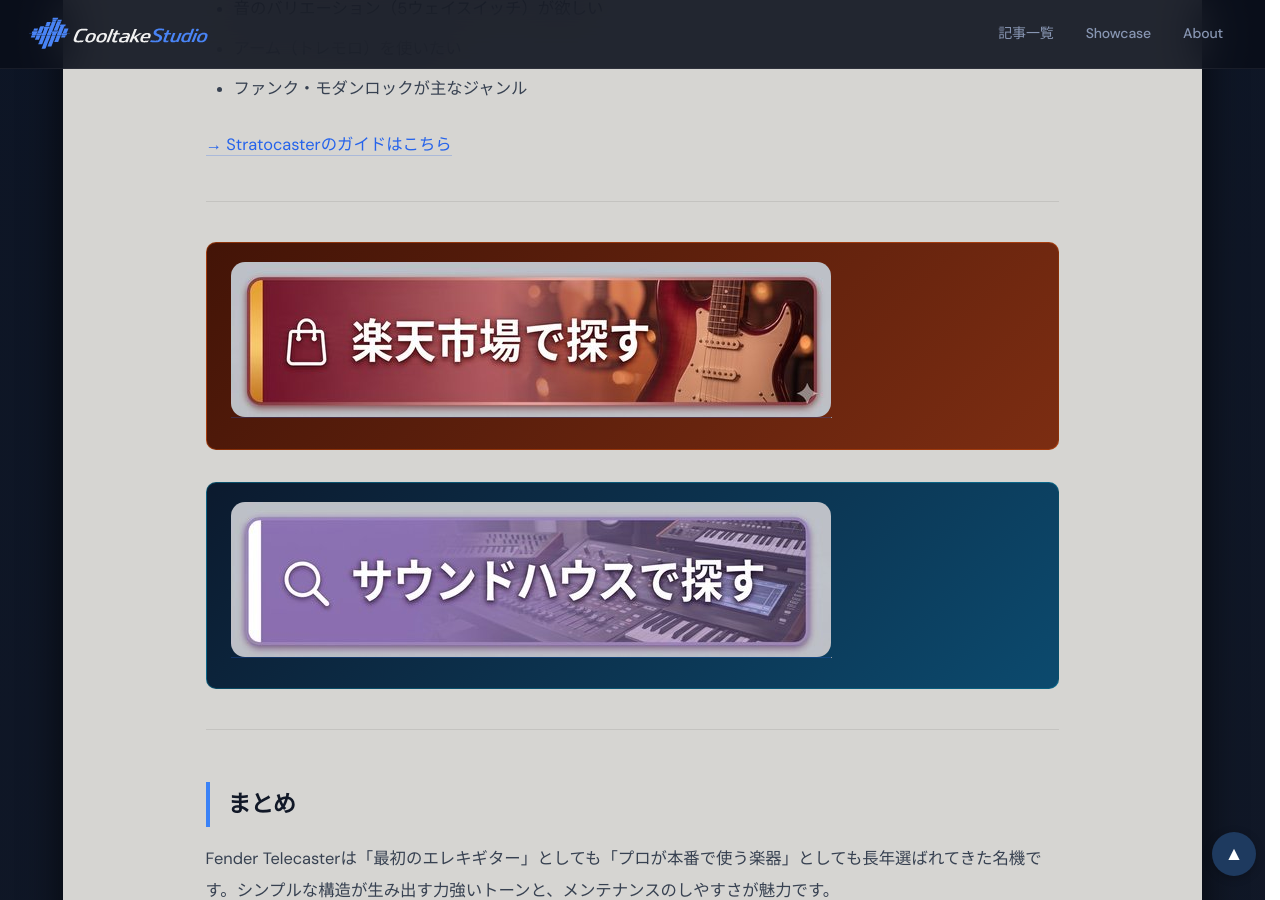
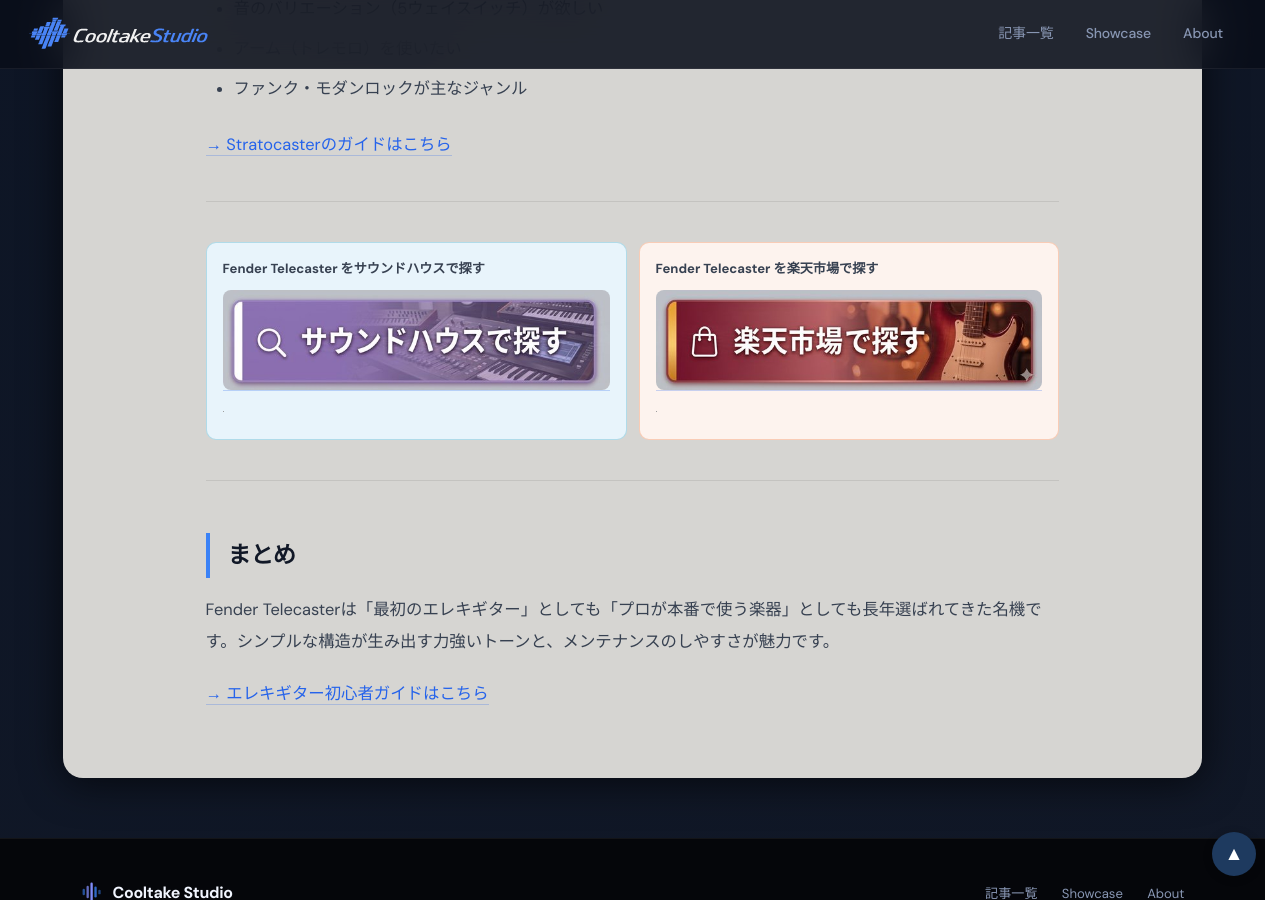
Before and after one commit to cooltake/cooltake-staging, a Jekyll site: the page built from _posts/2026-05-29-fender-telecaster-guide.md, in a window 1280 px wide and 900 px high, scrolled down 2222 px. Built offline with Jekyll 4.4.1, drawn with Linux system fonts in a browser that asks for light colours; some web fonts are replaced; grey boxes are pictures that could not be loaded.

Commit message:
style: unify shop buttons to new design

```diff
--- a/_posts/2026-05-29-fender-telecaster-guide.md
+++ b/_posts/2026-05-29-fender-telecaster-guide.md
@@ -60,8 +60,18 @@
 
 ---
 
-<div style="margin:2rem 0;padding:1.2rem 1.5rem;background:linear-gradient(135deg,#431407,#7c2d12);border-radius:10px;border:1px solid rgba(234,88,12,.4);"><a href="https://hb.afl.rakuten.co.jp/hgc/0b15ddc7.28c5c9ed.0b15ddc8.5d23dd4d/?pc=https%3A%2F%2Fsearch.rakuten.co.jp%2Fsearch%2Fmall%2FFender%2BTelecaster%2F" rel="nofollow" referrerpolicy="no-referrer-when-downgrade" style="display:inline-block;text-decoration:none;"><img src="/assets/images/btn-rakuten.jpg" alt="楽天市場で探す" width="600" height="155" style="max-width:100%;height:auto;border-radius:14px;display:block;"></a><img src="//i.moshimo.com/af/i/impression?a_id=5565352&amp;p_id=54&amp;pc_id=54&amp;pl_id=616" width="1" height="1" style="border:none;" alt="" loading="lazy"></div>
-<div style="margin:2rem 0;padding:1.2rem 1.5rem;background:linear-gradient(135deg,#0c1a2e,#0c4a6e);border-radius:10px;border:1px solid rgba(8,145,178,.4);"><a href="https://h.accesstrade.net/sp/cc?rk=01001xqc00os63&url=https%3A%2F%2Fwww.soundhouse.co.jp%2Fsearch%2Findex%2F%3Fsearch_all%3DFender%2520Telecaster" rel="nofollow" referrerpolicy="no-referrer-when-downgrade" style="display:inline-block;text-decoration:none;"><img src="/assets/images/btn-soundhouse.jpg" alt="サウンドハウスで探す" width="600" height="155" style="max-width:100%;height:auto;border-radius:14px;display:block;"></a><img src="https://h.accesstrade.net/sp/rr?rk=01001xqc00os63" width="1" height="1" border="0" alt="" loading="lazy"></div>
+<div style="display:flex;gap:.75rem;margin:2rem 0;">
+<div style="flex:1;padding:.8rem 1rem 1rem;background:#e8f4fb;border-radius:10px;border:1px solid rgba(8,145,178,.25);">
+<p style="margin:0 0 .5rem;color:#374151;font-size:.82rem;font-weight:bold;">Fender Telecaster をサウンドハウスで探す</p>
+<a href="https://h.accesstrade.net/sp/cc?rk=01001xqc00os63&url=https%3A%2F%2Fwww.soundhouse.co.jp%2Fsearch%2Findex%2F%3Fsearch_all%3DFender%2520Telecaster" rel="nofollow" referrerpolicy="no-referrer-when-downgrade" style="display:block;text-decoration:none;"><img src="/assets/images/btn-soundhouse.jpg" alt="サウンドハウスで探す" width="600" height="155" style="max-width:100%;height:auto;border-radius:8px;display:block;"></a>
+<img src="https://h.accesstrade.net/sp/rr?rk=01001xqc00os63" width="1" height="1" border="0" alt="" loading="lazy">
+</div>
+<div style="flex:1;padding:.8rem 1rem 1rem;background:#fdf3ee;border-radius:10px;border:1px solid rgba(234,88,12,.25);">
+<p style="margin:0 0 .5rem;color:#374151;font-size:.82rem;font-weight:bold;">Fender Telecaster を楽天市場で探す</p>
+<a href="https://hb.afl.rakuten.co.jp/hgc/0b15ddc7.28c5c9ed.0b15ddc8.5d23dd4d/?pc=https%3A%2F%2Fsearch.rakuten.co.jp%2Fsearch%2Fmall%2FFender%2BTelecaster%2F" rel="nofollow" referrerpolicy="no-referrer-when-downgrade" style="display:block;text-decoration:none;"><img src="/assets/images/btn-rakuten.jpg" alt="楽天市場で探す" width="600" height="155" style="max-width:100%;height:auto;border-radius:8px;display:block;"></a>
+<img src="//i.moshimo.com/af/i/impression?a_id=5565352&amp;p_id=54&amp;pc_id=54&amp;pl_id=616" width="1" height="1" style="border:none;" alt="" loading="lazy">
+</div>
+</div>
 
 <!-- AFFILIATE_PLACEHOLDER: Amazon（もしもアフィリエイト Amazon審査通過後に設置予定） -->
 
```
